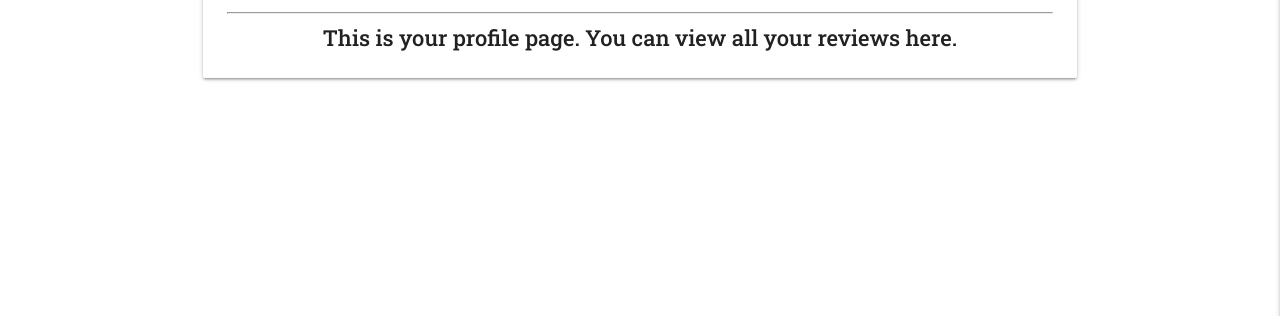
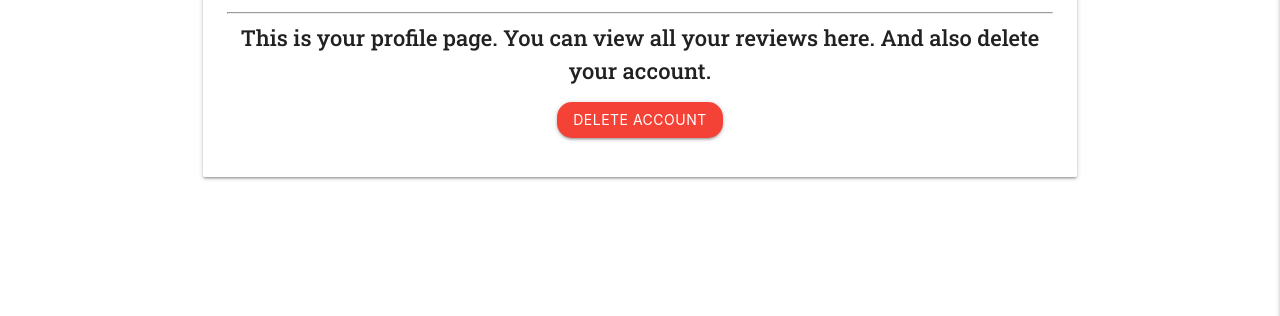
Before and after one commit to Code-Institute-Submissions/game-hq, a Flask app: template templates/profile.html in a window 1280 px wide. Shown: the part 484-800 px from the top of the page. Run offline with Flask 2, Linux system fonts and the light colour scheme; the template is opened without the code that fills it, so the values that code supplies are empty; some libraries are stand-ins or nearby versions.

Commit message:
Added delete profile button to profile page and modal

```diff
--- a/templates/profile.html
+++ b/templates/profile.html
@@ -12,9 +12,23 @@
                         {{ username }}'s Reviews
                     </p></strong>
                     <hr>
-                    <strong><p class="jumbo-title">This is your profile page. You can view all your reviews here.</p></strong>
+                    <strong><p class="jumbo-title">This is your profile page. You can view all your reviews here. And also delete your account.</p></strong>
+                    <a href="#modal-delete-account" class="edit modal-trigger waves-effect waves-light btn red">Delete Account</a>
                 </div>
             </div>
+        </div>
+    </div>
+
+    <div id="modal-delete-account" class="modal">  <!-- modal for delete confirmation -->
+        <div class="modal-content center-align">
+            <strong><h4 class="red-text">WARNING!</h4></strong>
+            <p>YOU ARE ABOUT TO DELETE YOUR ACCOUNT</p>
+            <p>ALL YOUR PROFILE AND REVIEWS WILL DE DELETED AS WELL</p>
+            <p>ARE YOU SURE YOU WANT TO DO THIS?</p>
+        </div>
+        <div class="modal-footer">
+            <a href="#" class="edit modal-close waves-effect waves-light btn red">Delete Account!</a>
+            <a href="#!" class="edit modal-close waves-effect waves-green green btn-flat">Cancel</a>
         </div>
     </div>
 
```
